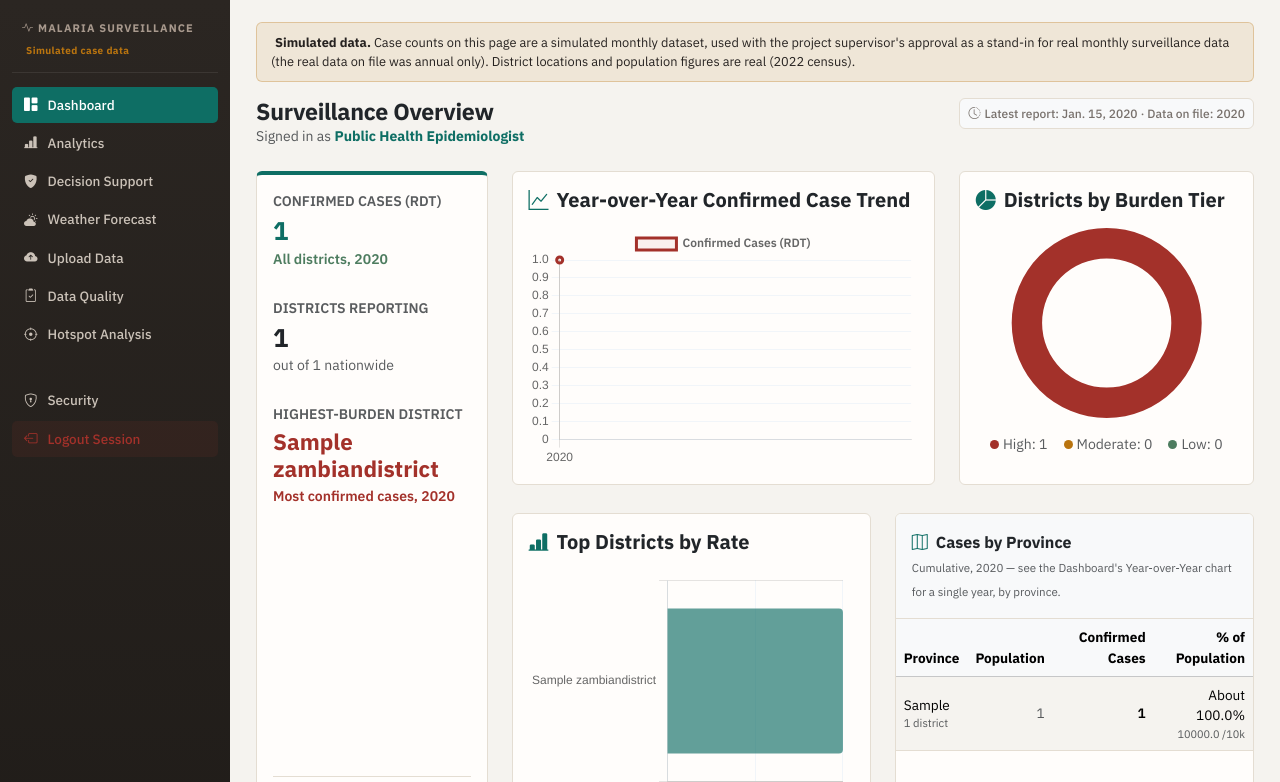
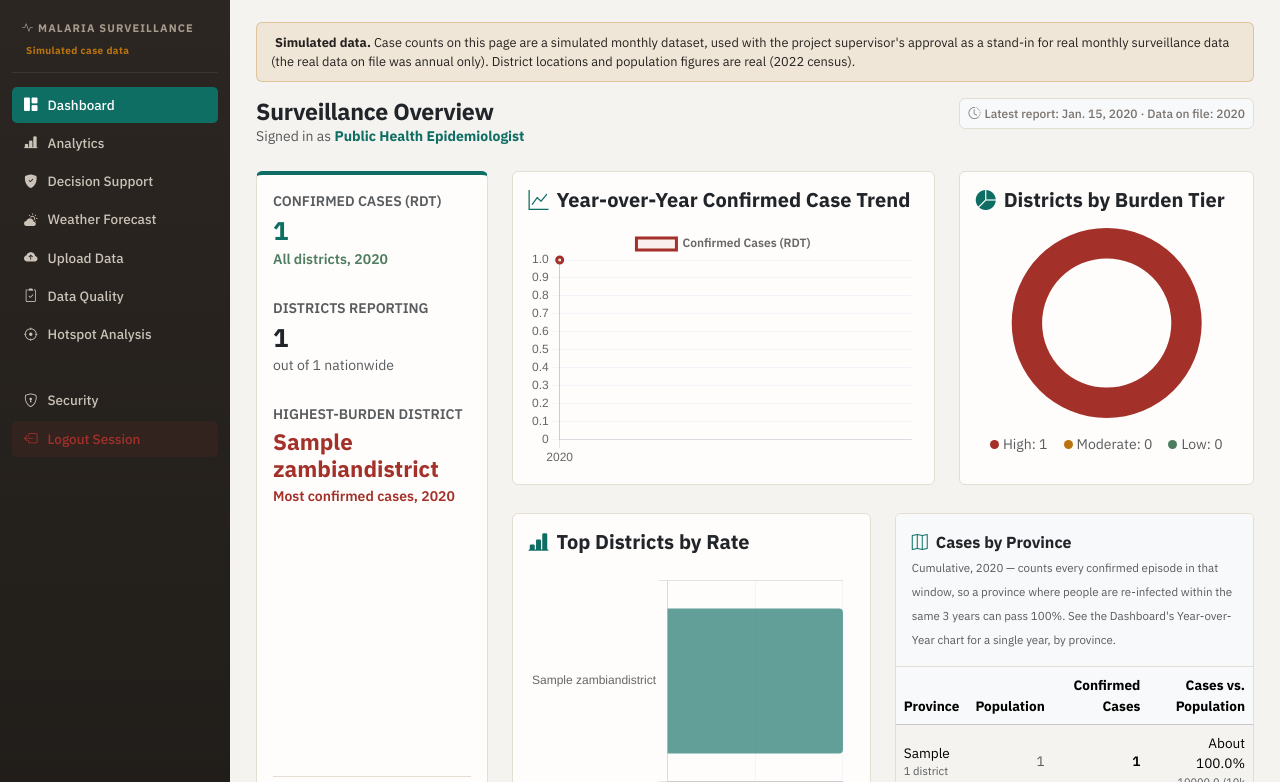
Before and after one commit to LadyStephania/Malaria-analytics-, a Django app: page /dashboard/ in a window 1280 px wide. Shown: the top 782 px of the page. Run offline with Django 5.2, Linux system fonts and the light colour scheme; a user stored in the database is signed in; tables that the repository leaves empty hold one stand-in row (values such as "Sample post"); grey boxes are pictures that could not be loaded.

Commit message:
Explain how confirmed cases can exceed population in a province
The Dashboard's Cases by Province table sums confirmed cases across
all years on file (2023-2025) - with the new monthly dataset,
Luapula (103.0%) and Muchinga (113.1%) both pass 100% of population.
That's real, not a bug: this counts every confirmed episode in the
window, and someone can be confirmed with malaria more than once
over 3 years in a high-burden province - it's just never been
explained anywhere, so it reads as impossible.

Renamed the column from "% of Population" (implies a share of unique
people, which can't exceed 100%) to "Cases vs. Population", expanded
the cumulative caption to say why it can pass 100%, and added an
inline note on any row that does. Applied the same inline note to
Year Breakdown's per-year table too, even though no single year
currently exceeds 100% (max ~40%), so the explanation is already in
place if a future year's data does.

Checked Decision Support's per-district incidence figure for the same
risk - it uses a short 4-month rolling window, not a cumulative
all-time sum, and the worst case across all districts is ~26%, so no
change needed there.

```diff
--- a/core_project/malaria/templates/dashboard.html
+++ b/core_project/malaria/templates/dashboard.html
@@ -127,12 +127,12 @@
                         <div class="fw-bold text-dark d-flex align-items-center gap-2">
                             <i class="bi bi-map text-primary"></i> Cases by Province
                         </div>
-                        {% if data_year_range %}<span class="text-muted" style="font-size: 0.72rem;">Cumulative, {{ data_year_range }} &mdash; see the Dashboard's Year-over-Year chart for a single year, by province.</span>{% endif %}
+                        {% if data_year_range %}<span class="text-muted" style="font-size: 0.72rem;">Cumulative, {{ data_year_range }} &mdash; counts every confirmed episode in that window, so a province where people are re-infected within the same 3 years can pass 100%. See the Dashboard's Year-over-Year chart for a single year, by province.</span>{% endif %}
                     </div>
                     <div class="table-responsive" style="max-height: 260px;">
                         <table class="table align-middle m-0" style="font-size: 0.85rem;">
                             <thead class="table-light">
-                                <tr><th>Province</th><th class="text-end">Population</th><th class="text-end">Confirmed Cases</th><th class="text-end">% of Population</th></tr>
+                                <tr><th>Province</th><th class="text-end">Population</th><th class="text-end">Confirmed Cases</th><th class="text-end">Cases vs. Population</th></tr>
                             </thead>
                             <tbody>
                                 {% for row in province_rollup %}
@@ -141,7 +141,7 @@
                                     <td class="text-end text-muted">{% if row.population %}{{ row.population|floatformat:0|intcomma }}{% else %}&mdash;{% endif %}</td>
                                     <td class="text-end fw-semibold">{{ row.cases|intcomma }}</td>
                                     <td class="text-end">
-                                        {% if row.incidence_pct is not None %}About {{ row.incidence_pct }}%<span class="text-muted d-block" style="font-size:0.68rem;">{{ row.incidence_per_10k }} /10k</span>{% else %}&mdash;{% endif %}
+                                        {% if row.incidence_pct is not None %}About {{ row.incidence_pct }}%{% if row.incidence_pct > 100 %}<span class="text-muted d-block" style="font-size:0.65rem;">repeat episodes push this over 100%</span>{% endif %}<span class="text-muted d-block" style="font-size:0.68rem;">{{ row.incidence_per_10k }} /10k</span>{% else %}&mdash;{% endif %}
                                     </td>
                                 </tr>
                                 {% endfor %}
--- a/core_project/malaria/templates/year_breakdown.html
+++ b/core_project/malaria/templates/year_breakdown.html
@@ -57,7 +57,7 @@
                     <td class="text-end text-muted">{% if row.population %}{{ row.population|floatformat:0|intcomma }}{% else %}&mdash;{% endif %}</td>
                     <td class="text-end fw-semibold">{{ row.cases|intcomma }}</td>
                     <td class="text-end">
-                        {% if row.incidence_pct is not None %}About {{ row.incidence_pct }}%<span class="text-muted d-block" style="font-size:0.68rem;">{{ row.incidence_per_10k }} /10k</span>{% else %}&mdash;{% endif %}
+                        {% if row.incidence_pct is not None %}About {{ row.incidence_pct }}%{% if row.incidence_pct > 100 %}<span class="text-muted d-block" style="font-size:0.65rem;">repeat episodes push this over 100%</span>{% endif %}<span class="text-muted d-block" style="font-size:0.68rem;">{{ row.incidence_per_10k }} /10k</span>{% else %}&mdash;{% endif %}
                     </td>
                 </tr>
                 {% endfor %}
```
